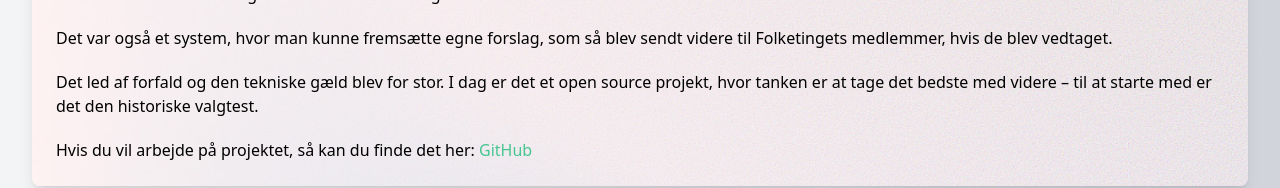
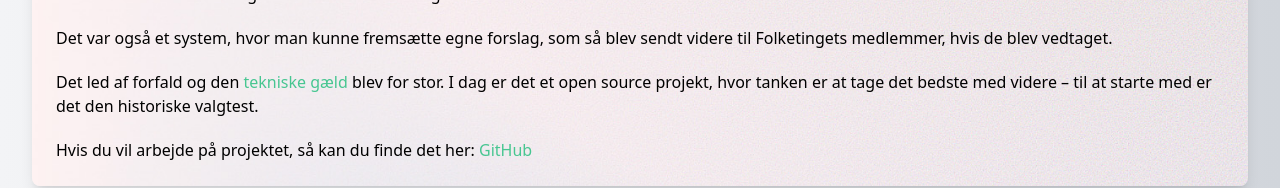
Before and after one commit to huulbaek/parlamentet.dk, a Nuxt app: page / in a window 1280 px wide. Shown: the part 459-647 px from the top of the page. Built offline with nearby package versions, Linux system fonts and the light colour scheme.

Commit message:
Content link

```diff
--- a/pages/index.vue
+++ b/pages/index.vue
@@ -13,9 +13,10 @@
       sendt videre til Folketingets medlemmer, hvis de blev vedtaget.
     </p>
     <p>
-      Det led af forfald og den tekniske gæld blev for stor. I dag er det et
-      open source projekt, hvor tanken er at tage det bedste med videre – til at
-      starte med er det den historiske valgtest.
+      Det led af forfald og den
+      <a href="https://en.wikipedia.org/wiki/Technical_debt">tekniske gæld</a>
+      blev for stor. I dag er det et open source projekt, hvor tanken er at tage
+      det bedste med videre – til at starte med er det den historiske valgtest.
     </p>
     <p>
       Hvis du vil arbejde på projektet, så kan du finde det her:
```
